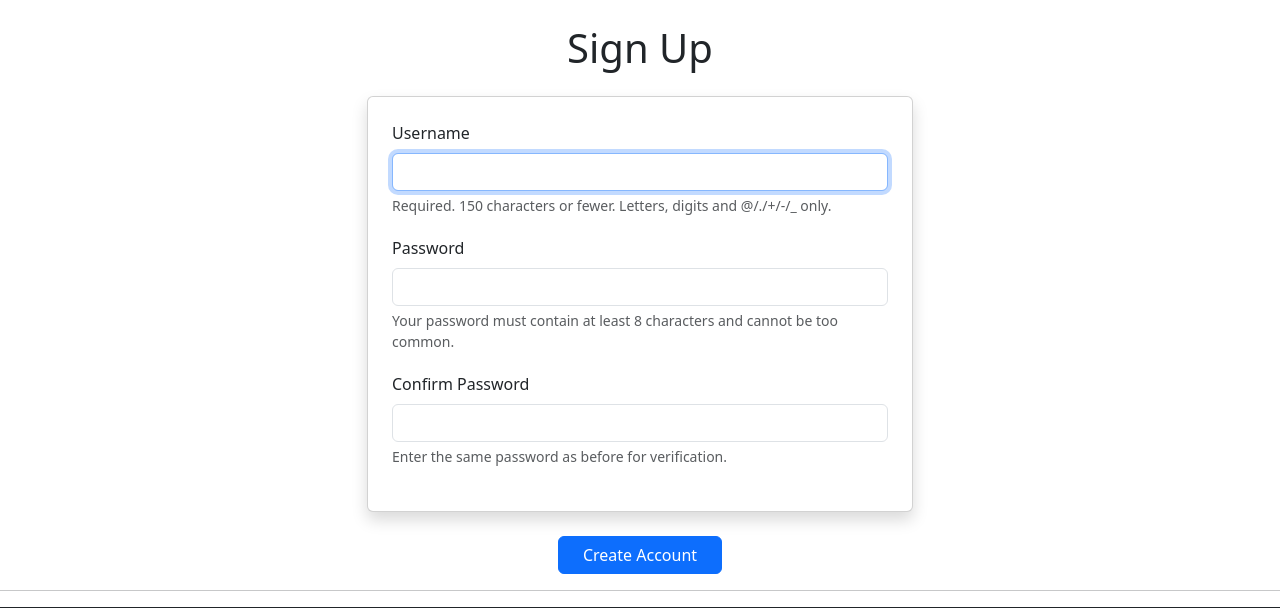
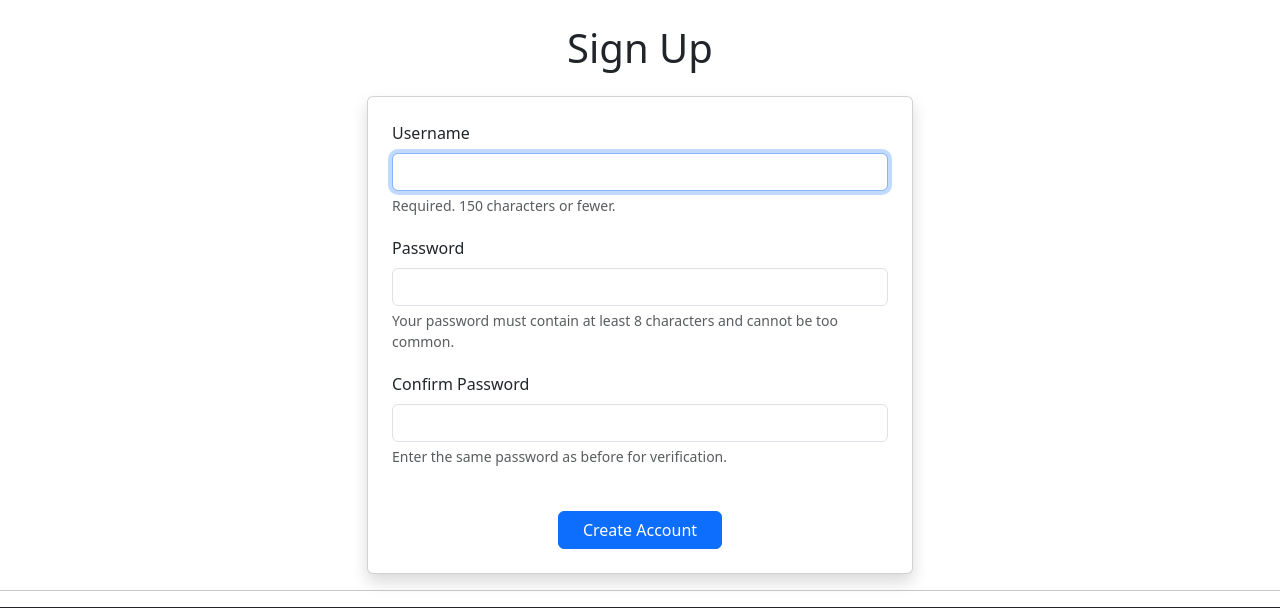
Before and after one commit to liepinaievaa-maker/restaurant-bootshaus-booking-system, a Django app: page /accounts/signup/ in a window 1280 px wide. Shown: the part 56-664 px from the top of the page. Run offline with Django 5.2, Linux system fonts and the light colour scheme.

Commit message:
Add end tags corectly

```diff
--- a/bookings/templates/registration/signup.html
+++ b/bookings/templates/registration/signup.html
@@ -3,10 +3,12 @@
 {% block content %}
 <div class="row justify-content-center">
     <div class="col-12 col-md-8 col-lg-6">
+
         <h1 class="mb-4 text-center">Sign Up</h1>
 
         <form method="POST" class="card p-4 shadow">
             {% csrf_token %}
+
             {% if form.non_field_errors %}
                 <div class="alert alert-danger">
                     {{ form.non_field_errors }}
@@ -18,7 +20,7 @@
                 {{ form.username }}
 
                 <div id="id_username_helptext" class="form-text">
-                    Required. 150 characters or fewer. Letters, digits and @/./+/-/_ only.
+                    Required. 150 characters or fewer.
                 </div>
 
                 <div class="text-danger small mt-1">
@@ -51,14 +53,15 @@
                     {{ form.password2.errors }}
                 </div>
             </div>
-</div>
 
             <div class="text-center mt-4">
                 <button type="submit" class="btn btn-primary px-4">
                     Create Account
                 </button>
             </div>
+
         </form>
+
     </div>
 </div>
 {% endblock %}
```
